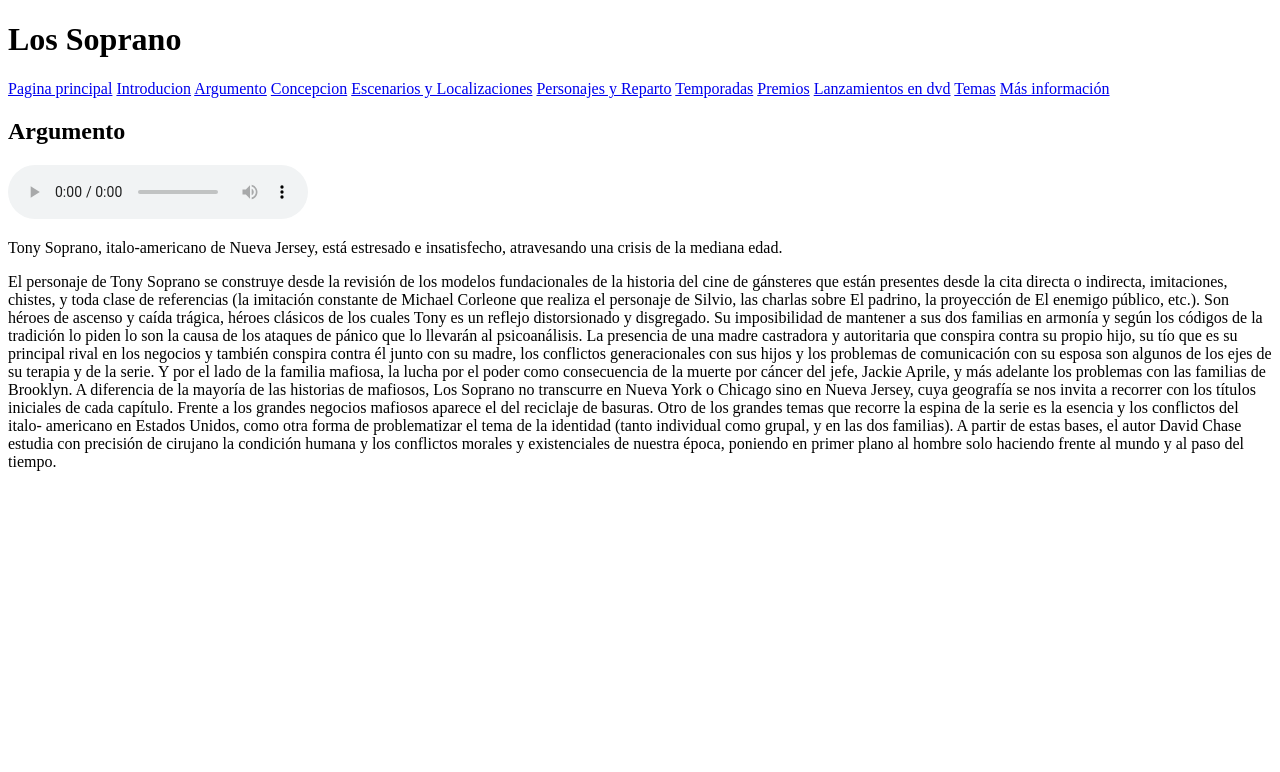
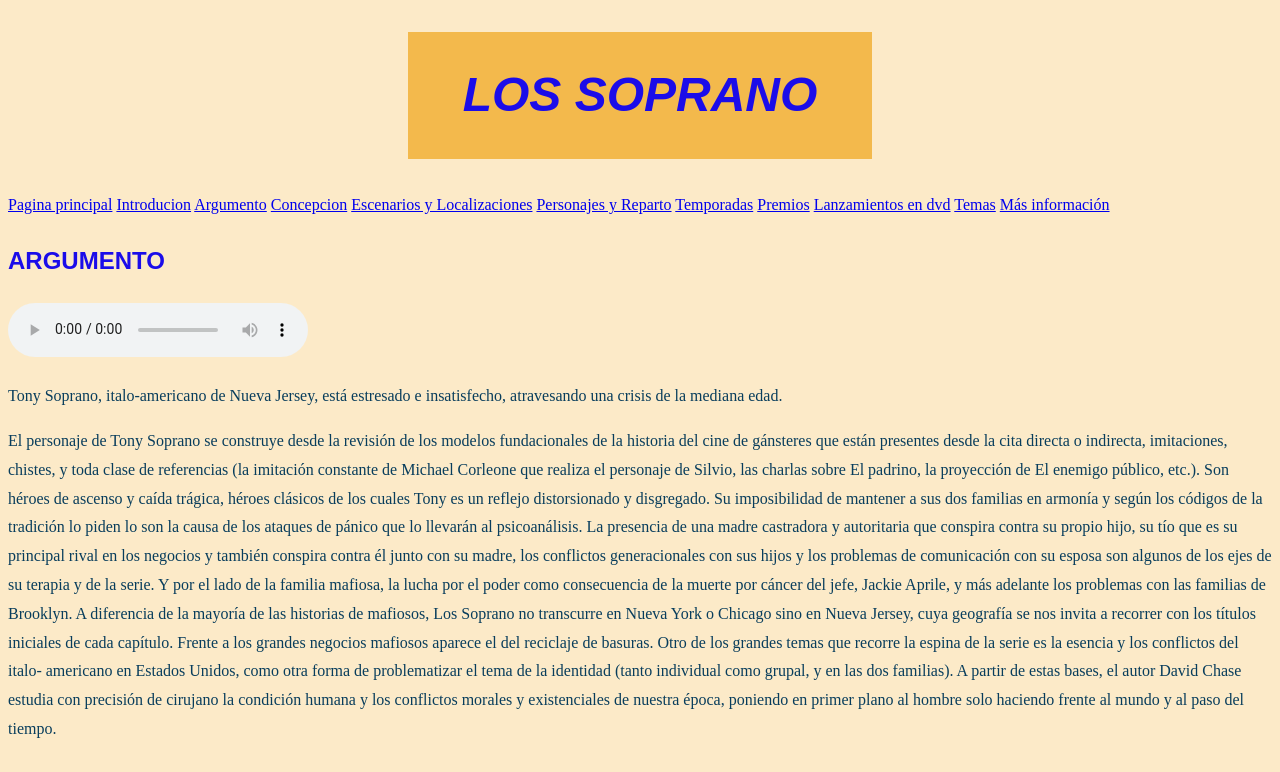
Before and after one commit to UO250898/SEW, a plain HTML site: page argumento.html in a window 1280 px wide. Drawn offline with Linux system fonts and the light colour scheme.

Commit message:
Practica 2

```diff
--- a/argumento.html
+++ b/argumento.html
@@ -1,12 +1,14 @@
 <!DOCTYPE html>
 <html lang="es">
+
 <head>
+    <link rel="stylesheet" type="text/css" href="estilo.css">
     <meta charset="UTF-8">
     <meta name="description" content="Argumento general de la serie Los Soprano">
     <meta name="keywords" content="Soprano,Tony,David,HBO,argumento">
     <meta name="author" content="David Rico Diaz">
     <meta name="viewport" content="width=device-width, initial-scale=1.0">
-    <base href="http://localhost/Practica1/">
+    <base href="http://localhost/Practica2/">
     <title>Los Soprano</title>
 </head>
 
@@ -29,12 +31,10 @@
     </header>
     <section id=argumento>
         <h2>Argumento</h2>
-            <section id=soundtrack>
             <audio controls>
                 <source src="multimedia/soundtrack.mp3" type="audio/mpeg">
                 Tu navegador no soporta este elemento
             </audio>
-                </section>
         <p>Tony Soprano, italo-americano de Nueva Jersey, está estresado e insatisfecho, atravesando
             una crisis de la mediana edad.
         </p>
--- /dev/null
+++ b/estilo.css
@@ -0,0 +1,29 @@
+body {
+      font-family: "Times New Roman", Times, serif;
+      font-size: 16px;
+      line-height: 1.8;
+      color: #083d5c;
+      background-color: #fceac8;
+  }
+h1,h2,h3,h4,h5,h6{
+  font-family: Arial, Helvetica, sans-serif;
+  font-weight: bold;
+  color: rgb(27, 12, 233);
+}
+h1,h3,h5 {
+      font-style: italic;
+  }
+h1{
+  background-color: #f3b94c;
+  font-size: 3em;
+  text-transform: uppercase;
+  padding: 20px 15px;
+  text-align: center;
+  margin-right: 400px;
+  margin-left: 400px;
+  }
+h2{
+    font-size: 1.5em;
+    text-transform: uppercase;
+    }
+p::first-letter { text-transform: uppercase }
```
Also changed, not shown: concepcion.html (+6 -4 lines), dvd.html (+14 -9 lines), escenarios.html (+6 -4 lines), index.html (+2 -1 lines), inicio.html (+2 -1 lines), introducion.html (+2 -1 lines), masinformación.html (+2 -1 lines), personajes.html (+2 -1 lines), premios.html (+6 -4 lines), temas.html (+2 -1 lines), temporadas.html (+7 -5 lines). Lines whose indentation alone changed are shown as unchanged.
